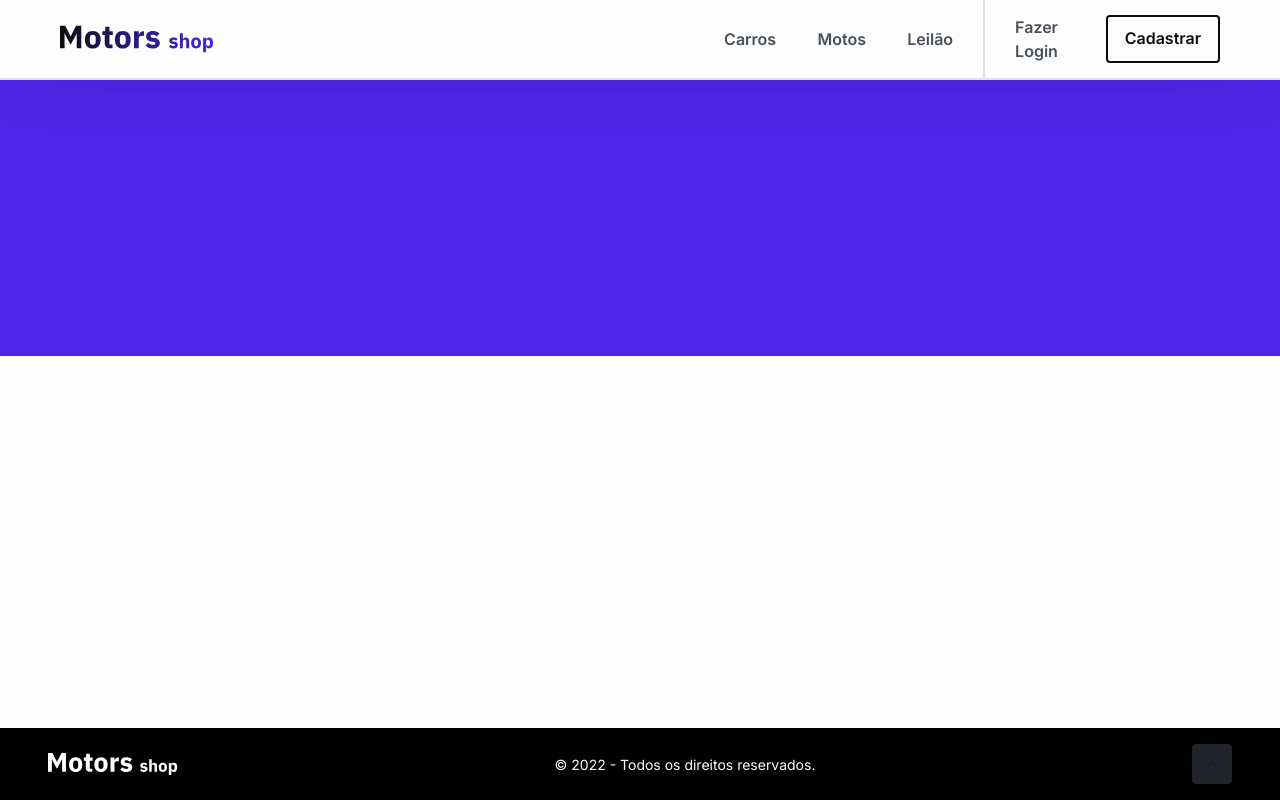
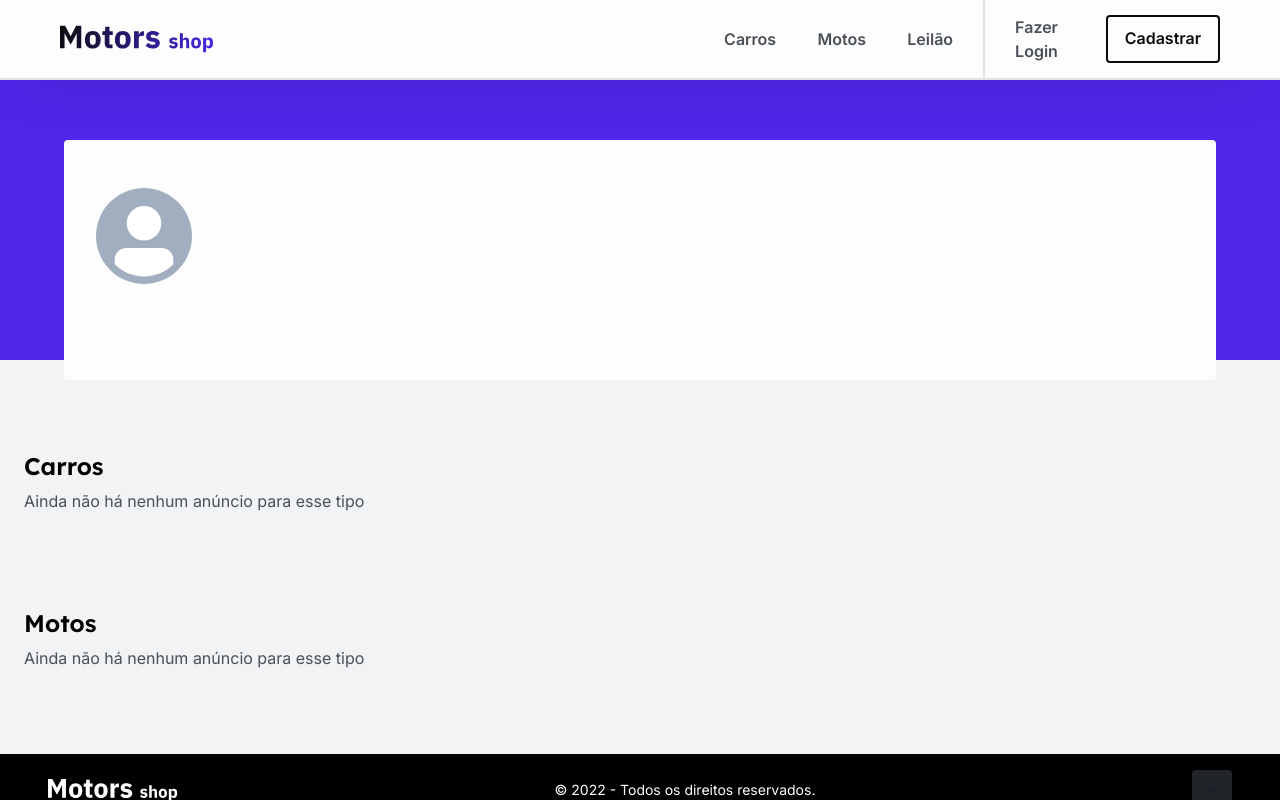
Before and after one commit to Grupo12-M6/front-end, a React (Vite) app: page /users/1 in a window 1280 px wide. Before the commit this address led to /. Built offline with nearby package versions, Linux system fonts and the light colour scheme.

Commit message:
feat: entities and styles

```diff
--- a/src/components/Background/index.tsx
+++ b/src/components/Background/index.tsx
@@ -2,9 +2,8 @@ import { Box, VStack } from "@chakra-ui/react"
 
 export const Background = () => {
   return (
-    <VStack w='100vw' h='100vh' position='absolute' zIndex={-1}>
-      <Box w='100%' h='45%' maxH='650px' bgColor='brand.2' />
-      <Box w='100%' h='55%' bgColor='grey.10' />
+    <VStack w='100vw' h='100%' position='absolute' zIndex={-1} bgColor='grey.8'>
+      <Box w='100%' h='45%' margin={0}  bgColor='brand.2' />
     </VStack>
   )
 }
--- a/src/components/Card/index.tsx
+++ b/src/components/Card/index.tsx
@@ -35,14 +35,14 @@ export const CustomCard = ({ ad }: ICustomCardProps) => {
 
   return (
     <Card
-      w='312px'
+    w='300px'
       // h={isMine ? "380px" : "350px"}
       variant='unstyled'
       _hover={{ cursor: "pointer" }}
       onMouseOver={() => setIsOnHover(true)}
       onMouseOut={() => setIsOnHover(false)}
     >
-      {/*  {!isMine && (
+      {/* {!isMine && (
         <Box
           p='2'
           m='2'
@@ -54,7 +54,7 @@ export const CustomCard = ({ ad }: ICustomCardProps) => {
         >
           {is_active ? "Active" : "Inactive"}
         </Box>
-      )} */}
+      )}  */}
       <Box
         w='100%'
         h='150px'
@@ -159,7 +159,7 @@ export const CustomCard = ({ ad }: ICustomCardProps) => {
               Ver como
             </Button>
           </CardFooter>
-        )} */}
+        )}  */}
       </CardBody>
     </Card>
   )
--- a/src/components/Footer/index.tsx
+++ b/src/components/Footer/index.tsx
@@ -7,10 +7,7 @@ export const FooterDesktop = () => {
     <Box
       bg='black'
       color='grey.10'
-      position='absolute'
-      right={0}
-      left={0}
-      bottom={0}
+      w='100%'
     >
       <Container
         as={Stack}
--- a/src/components/List/index.tsx
+++ b/src/components/List/index.tsx
@@ -1,4 +1,4 @@
-import { Box, Heading, HStack, VStack } from "@chakra-ui/react"
+import { Box, Heading, HStack, Text, VStack } from "@chakra-ui/react"
 import { IAd } from "../../interfaces/ads"
 
 import { CustomCard } from "../Card"
@@ -10,14 +10,38 @@ interface IListProps {
 
 export const List = ({ title, list }: IListProps) => {
   return (
-    <VStack>
-      <Heading> {title} </Heading>
-      <HStack gap='8'>
-        {list.map((ad, index) => (
-          // <CustomCard key={index} ad={ad}/>
-          <Box />
-        ))}
-      </HStack>
+    <VStack
+      w='100%'
+      h='max-content'
+      p='6'
+      margin='0'
+      alignItems='flex-start'
+      overflowX='scroll'
+      sx={{
+        "&::-webkit-scrollbar": {
+          width: "5px",
+          backgroundColor: "transparent",
+        },
+        "&::-webkit-scrollbar-thumb": {
+          borderRadius: "20px",
+          backgroundColor: `rgba(0, 0, 0, 0.05)`,
+          height: "2px",
+        },
+      }}
+    >
+      <Heading fontFamily='Lexend' fontWeight='600' fontSize='md' color='black'>
+        {title}
+      </Heading>
+
+      {list.length != 0 ? (
+        <HStack gap='8'>
+          {list.map((ad, index) => (
+            <CustomCard key={index} ad={ad} />
+          ))}
+        </HStack>
+      ) : (
+        <Text> Ainda não há nenhum anúncio para esse tipo</Text>
+      )}
     </VStack>
   )
 }
--- a/src/interfaces/images.ts
+++ b/src/interfaces/images.ts
@@ -1,5 +1,4 @@
 export interface IImage {
   id: string
   url: string
-  ad: string
 }
--- a/src/pages/Profile/CardUserInfo.tsx
+++ b/src/pages/Profile/CardUserInfo.tsx
@@ -1,4 +1,4 @@
-import { Avatar, Button, Flex, HStack, Tag, Text } from "@chakra-ui/react"
+import { Avatar, Button, HStack, Tag, Text, VStack } from "@chakra-ui/react"
 import { IUser } from "../../interfaces/user"
 
 interface ICardUserProps {
@@ -10,18 +10,49 @@ export const CardUserInfo = ({ userInfo }: ICardUserProps) => {
   const handleClick = () => {}
 
   return (
-    <Flex>
-      <Avatar name={userInfo.name} />
-      <HStack>
-        <Text> {userInfo.name} </Text>
-        {!!userInfo.is_seller && <Tag> Anunciante </Tag>}
+    <VStack
+      gap='6'
+      alignItems='flex-start'
+      w='90%'
+      maxW='1240px'
+      bgColor='grey.10'
+      borderRadius='4px'
+      paddingLeft='8'
+      paddingRight='8'
+      paddingTop='12'
+      paddingBottom='12'
+    >
+      <Avatar name={userInfo.name} size='xl' />
+      <HStack gap='2'>
+        <Text fontFamily='Lexend' fontWeight='600' fontSize='sm' color='grey.1'>
+          {userInfo.name}
+        </Text>
+        {!!userInfo.is_seller && (
+          <Tag
+            p='8px 12px'
+            fontSize='0.875rem'
+            fontWeight='500'
+            color='brand.1'
+            bgColor='brand.4'
+          >
+            Anunciante
+          </Tag>
+        )}
       </HStack>
-      <Text> {userInfo.description} </Text>
-      {/* {userinfo.id === userId && (
-        <Button variant='outlineBrand1' onClick={() => handleClick()}>
+      <Text fontSize='xs' fontWeight='400' lineHeight='28px'>
+        {userInfo.description}
+      </Text>
+
+     {/*  {userInfo.id === userid && (
+        <Button
+          variant='outlineBrand1'
+          fontSize='xs'
+          padding='22px 18px'
+          onClick={() => handleClick()}
+        >
           Criar anuncio
         </Button>
       )} */}
-    </Flex>
+    </VStack>
   )
 }
--- a/src/pages/Profile/index.tsx
+++ b/src/pages/Profile/index.tsx
@@ -1,6 +1,6 @@
 import { useEffect, useState } from "react"
 import { useParams } from "react-router-dom"
-import { Flex } from "@chakra-ui/react"
+import { Flex, VStack } from "@chakra-ui/react"
 
 import { api } from "../../services/api"
 import { UseGetScreenWidth } from "../../hooks"
@@ -16,35 +16,43 @@ import { FooterDesktop } from "../../components/Footer"
 import { Background } from "../../components/Background"
 import { HeaderMobile } from "../../components/Header/HeaderMobile"
 
+const Profile = () => {
+  // let { id } = useParams()
 
-const Profile = () => {
-  let { id } = useParams()
-
-  const [userAds, setUserAds] = useState<IAd[]>([])
+  const [userAds, setUserAds] = useState<IAd[]>([] as IAd[])
   const [userInfo, setUserInfo] = useState<IUser>({} as IUser)
 
   const [, width] = UseGetScreenWidth()
 
-  useEffect(() => {
+  /* useEffect(() => {
     api
       .get(
-        `/users/${id}/ads` /* {
+        `/users/${id}/ads`  {
             headers: {
               Authorization: `Bearer ${token}`,
             },
-          } */
+          }
       )
       .then((res) => {
         setUserAds(res.data)
-        setUserInfo(res.data.user)
+        setUserInfo(res.data[0].user)
       })
       .catch((err) => console.log(err))
   }, [])
-
+ */
   return (
-    <Flex>
+    <Flex
+      w='100vw'
+      h='100vh'
+      flexDirection='column'
+      alignItems='center'
+      overflowY='scroll'
+      overflowX='hidden'
+    >
       {width >= 768 ? <Header /> : <HeaderMobile />}
       <Background />
+
+      <VStack w='100%' p='60px 0' gap='12'>
         <CardUserInfo userInfo={userInfo} />
 
         <List
@@ -55,6 +63,7 @@ const Profile = () => {
           title='Motos'
           list={userAds.filter((ad) => ad.motor_type == "moto")}
         />
+      </VStack>
       <FooterDesktop />
     </Flex>
   )
--- a/src/routes/index.tsx
+++ b/src/routes/index.tsx
@@ -1,11 +1,13 @@
 import { Routes, Route, Navigate } from "react-router-dom"
 
 import Home from "../pages/Home"
+import Profile from "../pages/Profile"
 
 export const Router = () => {
   return (
     <Routes>
       <Route path='/' element={<Home/>} />
+      <Route path='/users/:id' element={<Profile/>} />
       <Route path='*' element={<Navigate to='/' />} />
     </Routes>
   )
--- a/src/utils/defaultLogo.tsx
+++ b/src/utils/defaultLogo.tsx
@@ -56,8 +56,8 @@ export const DefaultLogo = (props: any) => {
           y2="32.168"
           gradientUnits="userSpaceOnUse"
         >
-          <stop stop-color="#0B0D0D" />
-          <stop offset="1" stop-color="#4529E6" />
+          <stop stopColor="#0B0D0D" />
+          <stop offset="1" stopColor="#4529E6" />
         </linearGradient>
         <linearGradient
           id="paint1_linear_15656_1626"
@@ -67,8 +67,8 @@ export const DefaultLogo = (props: any) => {
           y2="32.168"
           gradientUnits="userSpaceOnUse"
         >
-          <stop stop-color="#0B0D0D" />
-          <stop offset="1" stop-color="#4529E6" />
+          <stop stopColor="#0B0D0D" />
+          <stop offset="1" stopColor="#4529E6" />
         </linearGradient>
         <linearGradient
           id="paint2_linear_15656_1626"
@@ -78,8 +78,8 @@ export const DefaultLogo = (props: any) => {
           y2="32.168"
           gradientUnits="userSpaceOnUse"
         >
-          <stop stop-color="#0B0D0D" />
-          <stop offset="1" stop-color="#4529E6" />
+          <stop stopColor="#0B0D0D" />
+          <stop offset="1" stopColor="#4529E6" />
         </linearGradient>
         <linearGradient
           id="paint3_linear_15656_1626"
@@ -89,8 +89,8 @@ export const DefaultLogo = (props: any) => {
           y2="32.168"
           gradientUnits="userSpaceOnUse"
         >
-          <stop stop-color="#0B0D0D" />
-          <stop offset="1" stop-color="#4529E6" />
+          <stop stopColor="#0B0D0D" />
+          <stop offset="1" stopColor="#4529E6" />
         </linearGradient>
         <linearGradient
           id="paint4_linear_15656_1626"
@@ -100,8 +100,8 @@ export const DefaultLogo = (props: any) => {
           y2="32.168"
           gradientUnits="userSpaceOnUse"
         >
-          <stop stop-color="#0B0D0D" />
-          <stop offset="1" stop-color="#4529E6" />
+          <stop stopColor="#0B0D0D" />
+          <stop offset="1" stopColor="#4529E6" />
         </linearGradient>
         <linearGradient
           id="paint5_linear_15656_1626"
@@ -111,8 +111,8 @@ export const DefaultLogo = (props: any) => {
           y2="32.168"
           gradientUnits="userSpaceOnUse"
         >
-          <stop stop-color="#0B0D0D" />
-          <stop offset="1" stop-color="#4529E6" />
+          <stop stopColor="#0B0D0D" />
+          <stop offset="1" stopColor="#4529E6" />
         </linearGradient>
         <linearGradient
           id="paint6_linear_15656_1626"
@@ -122,8 +122,8 @@ export const DefaultLogo = (props: any) => {
           y2="32.168"
           gradientUnits="userSpaceOnUse"
         >
-          <stop stop-color="#0B0D0D" />
-          <stop offset="1" stop-color="#4529E6" />
+          <stop stopColor="#0B0D0D" />
+          <stop offset="1" stopColor="#4529E6" />
         </linearGradient>
         <linearGradient
           id="paint7_linear_15656_1626"
@@ -133,8 +133,8 @@ export const DefaultLogo = (props: any) => {
           y2="32.168"
           gradientUnits="userSpaceOnUse"
         >
-          <stop stop-color="#0B0D0D" />
-          <stop offset="1" stop-color="#4529E6" />
+          <stop stopColor="#0B0D0D" />
+          <stop offset="1" stopColor="#4529E6" />
         </linearGradient>
         <linearGradient
           id="paint8_linear_15656_1626"
@@ -144,8 +144,8 @@ export const DefaultLogo = (props: any) => {
           y2="32.168"
           gradientUnits="userSpaceOnUse"
         >
-          <stop stop-color="#0B0D0D" />
-          <stop offset="1" stop-color="#4529E6" />
+          <stop stopColor="#0B0D0D" />
+          <stop offset="1" stopColor="#4529E6" />
         </linearGradient>
         <linearGradient
           id="paint9_linear_15656_1626"
@@ -155,8 +155,8 @@ export const DefaultLogo = (props: any) => {
           y2="32.168"
           gradientUnits="userSpaceOnUse"
         >
-          <stop stop-color="#0B0D0D" />
-          <stop offset="1" stop-color="#4529E6" />
+          <stop stopColor="#0B0D0D" />
+          <stop offset="1" stopColor="#4529E6" />
         </linearGradient>
       </defs>
     </svg>
```
Lines whose indentation alone changed are shown as unchanged.
